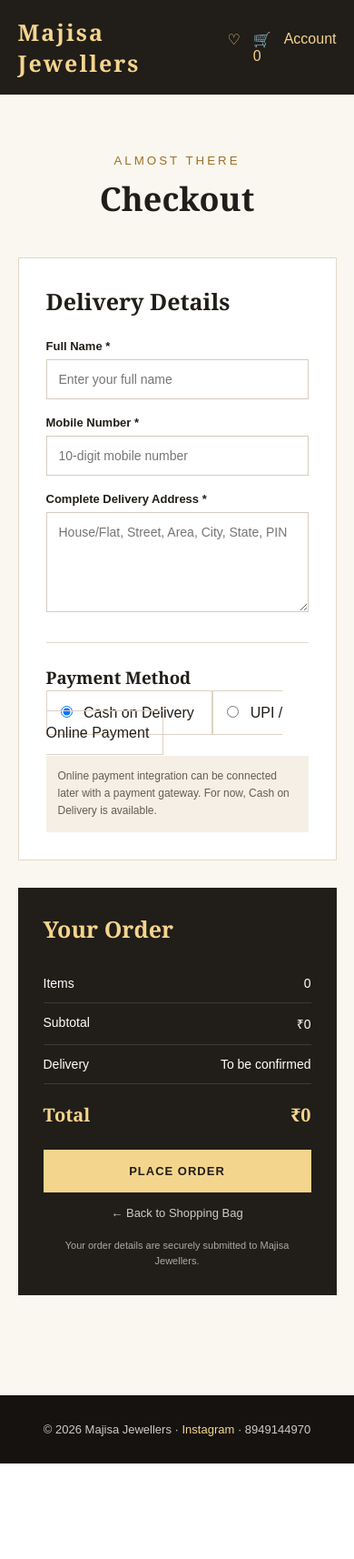
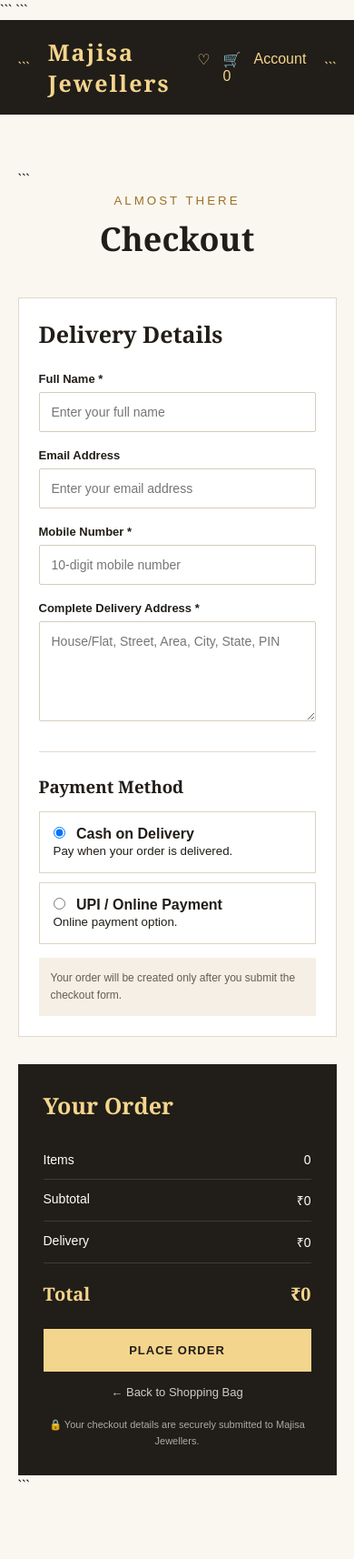
Before and after one commit to kssoni52205-dev/majisa-jewellers, a Flask app: template templates/checkout.html in a window 390 px wide. Shown: the top 1714 px of the page at 91% size. Before the commit the page ends 1609 px from the top, so only its background shows below. Run offline with Flask 3, Linux system fonts and the light colour scheme; the template is opened without the code that fills it, so the values that code supplies are empty; data comes from the database, SQL or seed files in the repository.

Commit message:
Update checkout.html

````diff
--- a/templates/checkout.html
+++ b/templates/checkout.html
@@ -1,9 +1,11 @@
 <!DOCTYPE html>
+
 <html lang="en">
 <head>
     <meta charset="UTF-8">
     <meta name="viewport" content="width=device-width, initial-scale=1.0">
 
+```
 <title>Checkout | Majisa Jewellers</title>
 
 <style>
@@ -116,6 +118,7 @@
         outline: none;
         font-family: Arial, sans-serif;
         font-size: 14px;
+        border-radius: 2px;
     }
 
     .field textarea {
@@ -140,15 +143,39 @@
     }
 
     .payment-option {
+        display: block;
         border: 1px solid #ddd3c5;
         padding: 15px;
         margin-bottom: 10px;
         font-family: Arial, sans-serif;
         cursor: pointer;
+        transition: 0.2s;
+    }
+
+    .payment-option:hover {
+        border-color: #9b7127;
+        background: #fffaf1;
     }
 
     .payment-option input {
         margin-right: 8px;
+    }
+
+    .gateway-box {
+        display: none;
+        margin-top: 15px;
+        padding: 18px;
+        border: 1px solid #ddd3c5;
+        background: #fffaf1;
+        font-family: Arial, sans-serif;
+        font-size: 13px;
+        line-height: 1.6;
+    }
+
+    .gateway-box strong {
+        display: block;
+        margin-bottom: 7px;
+        color: #9b7127;
     }
 
     .note {
@@ -206,6 +233,11 @@
         font-weight: bold;
         letter-spacing: 1px;
         cursor: pointer;
+        transition: 0.2s;
+    }
+
+    .place-order:hover {
+        background: #e8c76f;
     }
 
     .back {
@@ -256,14 +288,21 @@
         .heading h1 {
             font-size: 36px;
         }
+
+        .box {
+            padding: 22px;
+        }
     }
 </style>
+```
+
 </head>
 
 <body>
 
 <header>
 
+```
 <a href="/" class="brand">
     Majisa Jewellers
 </a>
@@ -279,19 +318,20 @@
     <a href="/cart">🛒 {{ cart_count }}</a>
     <a href="/login">Account</a>
 </div>
+```
 
 </header>
 
-
 <main class="page">
 
+```
 <div class="heading">
     <small>Almost There</small>
     <h1>Checkout</h1>
 </div>
 
 
-    <form method="POST" action="/checkout">
+<form method="POST" action="{{ url_for('checkout') }}" id="checkoutForm">
 
     <div class="checkout-grid">
 
@@ -302,6 +342,7 @@
             <h2>
                 Delivery Details
             </h2>
+
 
             <div class="field">
 
@@ -314,7 +355,25 @@
                     id="name"
                     name="name"
                     placeholder="Enter your full name"
+                    autocomplete="name"
                     required
+                >
+
+            </div>
+
+
+            <div class="field">
+
+                <label for="email">
+                    Email Address
+                </label>
+
+                <input
+                    type="email"
+                    id="email"
+                    name="email"
+                    placeholder="Enter your email address"
+                    autocomplete="email"
                 >
 
             </div>
@@ -333,6 +392,9 @@
                     placeholder="10-digit mobile number"
                     pattern="[0-9]{10}"
                     maxlength="10"
+                    minlength="10"
+                    inputmode="numeric"
+                    autocomplete="tel"
                     required
                 >
 
@@ -349,6 +411,7 @@
                     id="address"
                     name="address"
                     placeholder="House/Flat, Street, Area, City, State, PIN"
+                    autocomplete="street-address"
                     required
                 ></textarea>
 
@@ -364,6 +427,8 @@
                 </h3>
 
 
+                {% if store_settings and store_settings["cod"] == "enabled" %}
+
                 <label class="payment-option">
 
                     <input
@@ -371,12 +436,23 @@
                         name="payment_method"
                         value="COD"
                         checked
+                        onchange="updatePaymentMethod()"
                     >
 
-                        Cash on Delivery
+                    <strong>Cash on Delivery</strong>
+
+                    <br>
+
+                    <small>
+                        Pay when your order is delivered.
+                    </small>
 
                 </label>
 
+                {% endif %}
+
+
+                {% if store_settings and store_settings["upi"] == "enabled" %}
 
                 <label class="payment-option">
 
@@ -384,18 +460,59 @@
                         type="radio"
                         name="payment_method"
                         value="UPI"
+                        {% if not store_settings or store_settings["cod"] != "enabled" %}checked{% endif %}
+                        onchange="updatePaymentMethod()"
                     >
 
-                        UPI / Online Payment
+                    <strong>UPI / Online Payment</strong>
+
+                    <br>
+
+                    <small>
+                        Online payment option.
+                    </small>
 
                 </label>
+
+                <div
+                    class="gateway-box"
+                    id="upiGatewayBox"
+                >
+                    <strong>
+                        Online Payment
+                    </strong>
+
+                    Your UPI / payment gateway can be connected here.
+
+                    <br><br>
+
+                    <span>
+                        Payment gateway integration is required before
+                        real online payments can be collected.
+                    </span>
+                </div>
+
+                {% endif %}
+
+
+                {% if (not store_settings) or
+                      (store_settings["cod"] != "enabled" and
+                       store_settings["upi"] != "enabled") %}
+
+                <div class="note">
+
+                    Online payment methods are currently unavailable.
+                    Please contact Majisa Jewellers for payment options.
+
+                </div>
+
+                {% endif %}
 
 
                 <div class="note">
 
-                        Online payment integration can be connected
-                        later with a payment gateway. For now,
-                        Cash on Delivery is available.
+                    Your order will be created only after you submit
+                    the checkout form.
 
                 </div>
 
@@ -433,7 +550,7 @@
                 </span>
 
                 <span>
-                        ₹{{ "%.0f"|format(total) }}
+                    ₹{{ "%.0f"|format(subtotal) }}
                 </span>
 
             </div>
@@ -446,7 +563,11 @@
                 </span>
 
                 <span>
-                        To be confirmed
+                    {% if shipping == 0 %}
+                        FREE
+                    {% else %}
+                        ₹{{ "%.0f"|format(shipping) }}
+                    {% endif %}
                 </span>
 
             </div>
@@ -474,7 +595,7 @@
 
 
             <a
-                    href="/cart"
+                href="{{ url_for('cart') }}"
                 class="back"
             >
                 ← Back to Shopping Bag
@@ -483,7 +604,7 @@
 
             <div class="secure">
 
-                    Your order details are securely
+                🔒 Your checkout details are securely
                 submitted to Majisa Jewellers.
 
             </div>
@@ -493,24 +614,66 @@
     </div>
 
 </form>
+```
 
 </main>
 
-
 <footer>
 
+```
 © 2026 Majisa Jewellers ·
 
 <a
     href="https://instagram.com/majisa_art_jewellers"
     target="_blank"
+    rel="noopener noreferrer"
 >
     Instagram
 </a>
 
 · 8949144970
+```
 
 </footer>
 
+<script>
+
+function updatePaymentMethod() {
+
+    const selected = document.querySelector(
+        'input[name="payment_method"]:checked'
+    );
+
+    const gatewayBox = document.getElementById(
+        "upiGatewayBox"
+    );
+
+    if (!selected || !gatewayBox) {
+        return;
+    }
+
+    if (selected.value === "UPI") {
+
+        gatewayBox.style.display = "block";
+
+    } else {
+
+        gatewayBox.style.display = "none";
+
+    }
+}
+
+
+document.addEventListener(
+    "DOMContentLoaded",
+    function () {
+
+        updatePaymentMethod();
+
+    }
+);
+
+</script>
+
 </body>
 </html>
````
Lines whose indentation alone changed are shown as unchanged.
